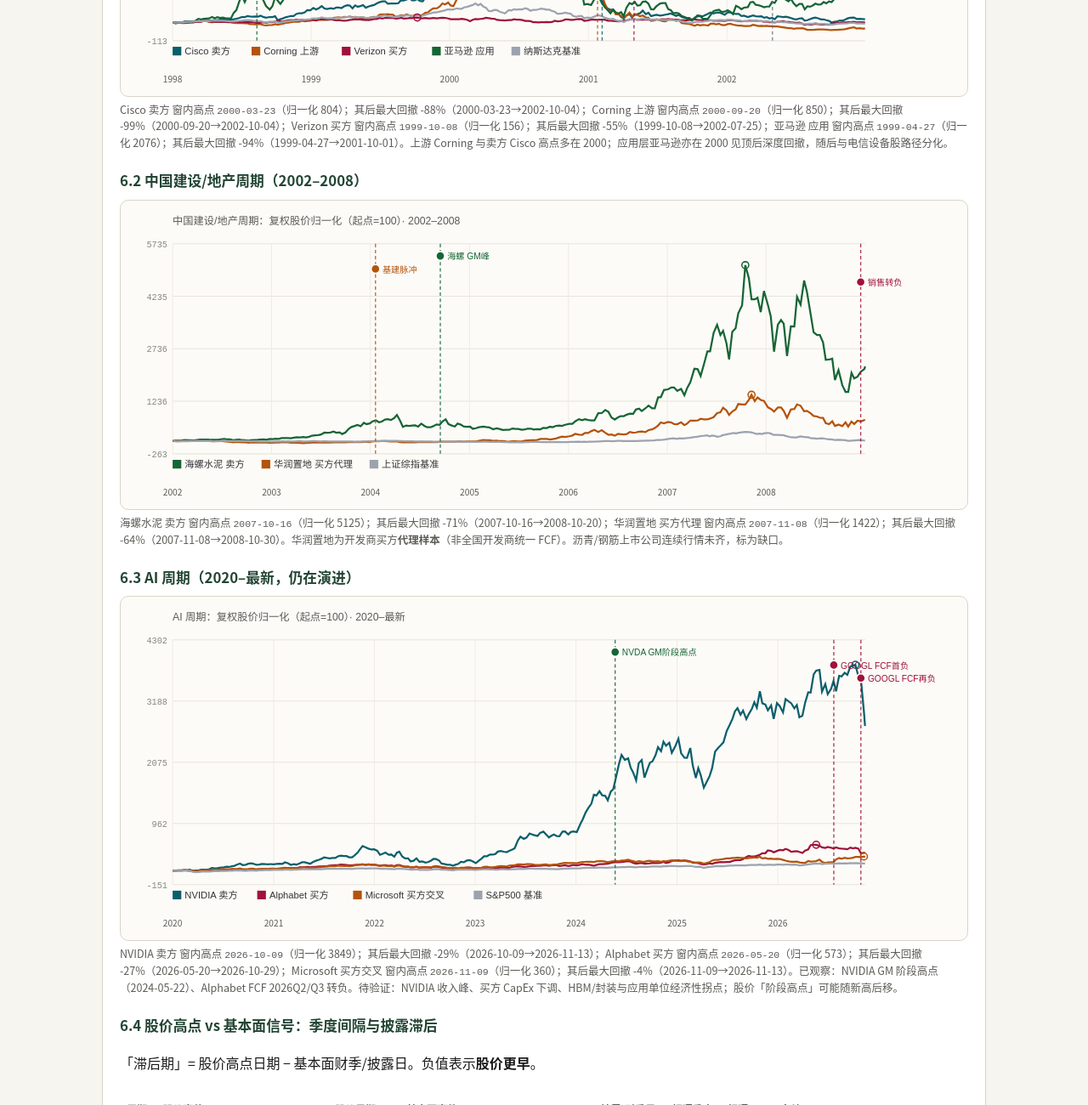
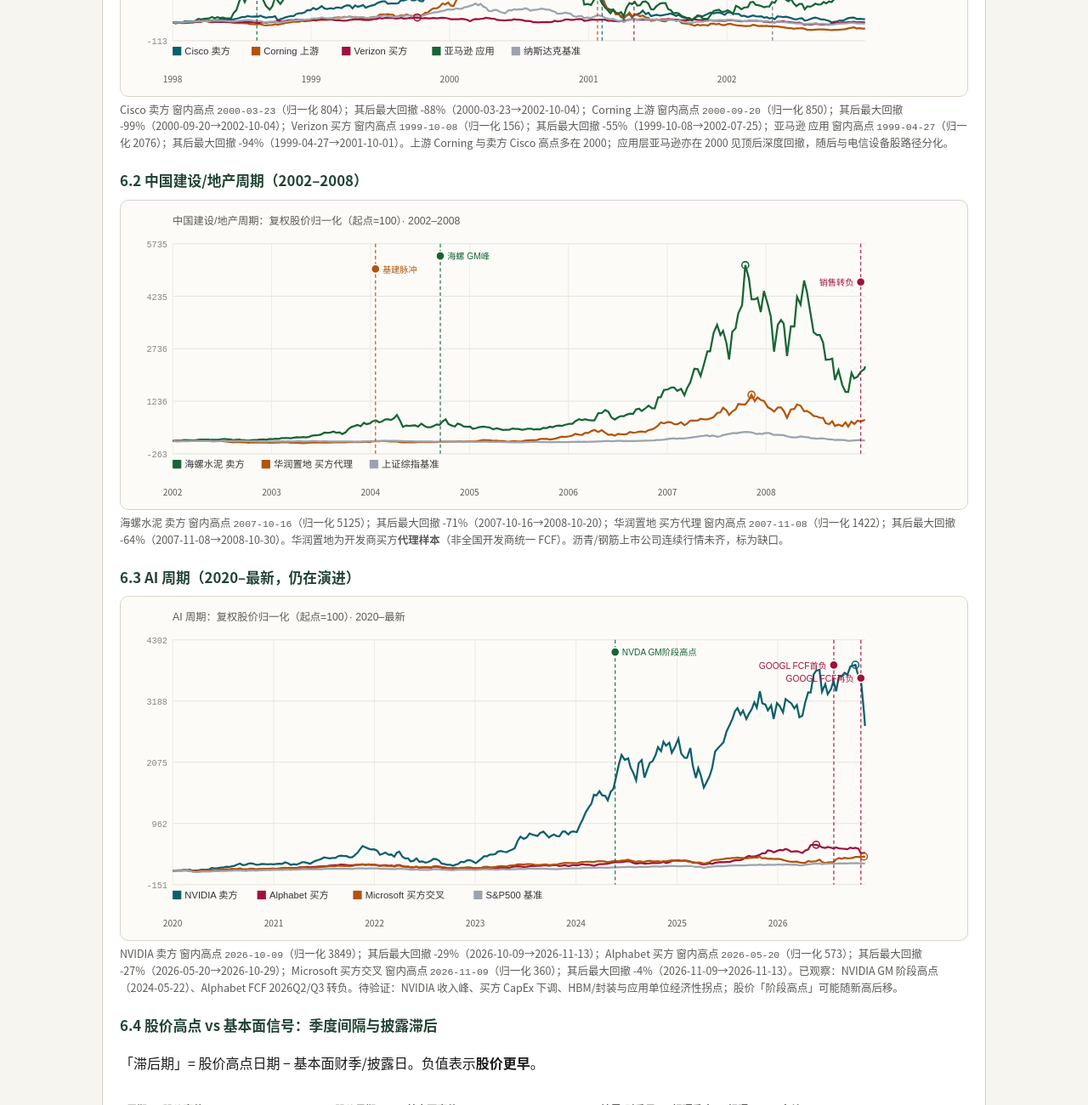
Before and after one commit to iris0614/cycle-peaks, a plain HTML site: page index.html in a window 1280 px wide. Shown: the part 4482-5782 px from the top of the page at 85% size. Drawn offline with Linux system fonts and the light colour scheme.

Commit message:
Keep right-edge event labels inside chart bounds

```diff
--- a/index.html
+++ b/index.html
@@ -460,7 +460,7 @@ footer{margin-top:28px;padding-top:14px;border-top:1px solid var(--line);color:v
 <line x1="583.7" y1="40" x2="583.7" y2="282" stroke="#9f1239" stroke-width="1.3" stroke-dasharray="4 3" opacity="0.85"/>
 <g class="ev-marker" data-eid="vz_fcf_neg" data-zoom="verizon_fcf_proxy" data-tip="VZ · FCF=OCF−CapEx 转负 · 2001Q1 · 披露 2001-05-01" style="cursor:pointer"><circle cx="583.7" cy="99" r="5" fill="#9f1239" stroke="#fff" stroke-width="1.5"/><text x="591.7" y="103" text-anchor="start" fill="#9f1239" font-size="10" font-family="sans-serif">VZ/买方 FCF转负</text></g>
 <line x1="743.3" y1="40" x2="743.3" y2="282" stroke="#6b7280" stroke-width="1.3" stroke-dasharray="4 3" opacity="0.85"/>
-<g class="ev-marker" data-eid="vz_capex_cut" data-zoom="" data-tip="VZ · 现金CapEx实质收缩 · 2002Q1 · 披露 2002-05-01" style="cursor:pointer"><circle cx="743.3" cy="54" r="5" fill="#6b7280" stroke="#fff" stroke-width="1.5"/><text x="751.3" y="58" text-anchor="start" fill="#6b7280" font-size="10" font-family="sans-serif">买方砍 CapEx</text></g>
+<g class="ev-marker" data-eid="vz_capex_cut" data-zoom="" data-tip="VZ · 现金CapEx实质收缩 · 2002Q1 · 披露 2002-05-01" style="cursor:pointer"><circle cx="743.3" cy="54" r="5" fill="#6b7280" stroke="#fff" stroke-width="1.5"/><text x="735.3" text-anchor="end" y="58" fill="#6b7280" font-size="10" font-family="sans-serif">买方砍 CapEx</text></g>
 <circle cx="407.1" cy="190.9" r="4" fill="none" stroke="#0b5f6b" stroke-width="1.5"/>
 <circle cx="486.2" cy="186.3" r="4" fill="none" stroke="#b45309" stroke-width="1.5"/>
 <circle cx="334.0" cy="255.3" r="4" fill="none" stroke="#9f1239" stroke-width="1.5"/>
@@ -509,7 +509,7 @@ footer{margin-top:28px;padding-top:14px;border-top:1px solid var(--line);color:v
 <line x1="285.8" y1="40" x2="285.8" y2="282" stroke="#b45309" stroke-width="1.3" stroke-dasharray="4 3" opacity="0.85"/>
 <g class="ev-marker" data-eid="china_infra_pulse" data-zoom="" data-tip="宏观 · 基建投资同比+45.8% · 2003FY · 披露 2004-01-20" style="cursor:pointer"><circle cx="285.8" cy="69" r="5" fill="#b45309" stroke="#fff" stroke-width="1.5"/><text x="293.8" y="73" text-anchor="start" fill="#b45309" font-size="10" font-family="sans-serif">基建脉冲</text></g>
 <line x1="845.0" y1="40" x2="845.0" y2="282" stroke="#9f1239" stroke-width="1.3" stroke-dasharray="4 3" opacity="0.85"/>
-<g class="ev-marker" data-eid="china_sales_crash" data-zoom="" data-tip="宏观 · 商品房销售面积同比−14.7% · 2008FY · 披露 2008-12-15" style="cursor:pointer"><circle cx="845.0" cy="84" r="5" fill="#9f1239" stroke="#fff" stroke-width="1.5"/><text x="853.0" y="88" text-anchor="start" fill="#9f1239" font-size="10" font-family="sans-serif">销售转负</text></g>
+<g class="ev-marker" data-eid="china_sales_crash" data-zoom="" data-tip="宏观 · 商品房销售面积同比−14.7% · 2008FY · 披露 2008-12-15" style="cursor:pointer"><circle cx="845.0" cy="84" r="5" fill="#9f1239" stroke="#fff" stroke-width="1.5"/><text x="837.0" text-anchor="end" y="88" fill="#9f1239" font-size="10" font-family="sans-serif">销售转负</text></g>
 <circle cx="712.0" cy="64.6" r="4" fill="none" stroke="#166534" stroke-width="1.5"/>
 <circle cx="719.2" cy="214.0" r="4" fill="none" stroke="#b45309" stroke-width="1.5"/>
 </svg></div>
@@ -557,9 +557,9 @@ footer{margin-top:28px;padding-top:14px;border-top:1px solid var(--line);color:v
 <line x1="562.0" y1="40" x2="562.0" y2="322" stroke="#166534" stroke-width="1.3" stroke-dasharray="4 3" opacity="0.85"/>
 <g class="ev-marker" data-eid="nvda_gm_high" data-zoom="nvda_gm_stage_high" data-tip="NVDA · GAAP GM 78.4% · FY25Q1 · 披露 2024-05-22 · 确认 待窗口结束确认" style="cursor:pointer"><circle cx="562.0" cy="54" r="5" fill="#166534" stroke="#fff" stroke-width="1.5"/><text x="570.0" y="58" text-anchor="start" fill="#166534" font-size="10" font-family="sans-serif">NVDA GM阶段高点</text></g>
 <line x1="814.0" y1="40" x2="814.0" y2="322" stroke="#9f1239" stroke-width="1.3" stroke-dasharray="4 3" opacity="0.85"/>
-<g class="ev-marker" data-eid="googl_fcf_neg" data-zoom="googl_fcf_first_neg" data-tip="GOOGL · FCF −$5.9B · 2026Q2 · 披露 2026-07-23" style="cursor:pointer"><circle cx="814.0" cy="69" r="5" fill="#9f1239" stroke="#fff" stroke-width="1.5"/><text x="822.0" y="73" text-anchor="start" fill="#9f1239" font-size="10" font-family="sans-serif">GOOGL FCF首负</text></g>
+<g class="ev-marker" data-eid="googl_fcf_neg" data-zoom="googl_fcf_first_neg" data-tip="GOOGL · FCF −$5.9B · 2026Q2 · 披露 2026-07-23" style="cursor:pointer"><circle cx="814.0" cy="69" r="5" fill="#9f1239" stroke="#fff" stroke-width="1.5"/><text x="806.0" text-anchor="end" y="73" fill="#9f1239" font-size="10" font-family="sans-serif">GOOGL FCF首负</text></g>
 <line x1="845.2" y1="40" x2="845.2" y2="322" stroke="#9f1239" stroke-width="1.3" stroke-dasharray="4 3" opacity="0.85"/>
-<g class="ev-marker" data-eid="googl_fcf_neg2" data-zoom="" data-tip="GOOGL · FCF −$9.1B · 2026Q3 · 披露 2026-10-29" style="cursor:pointer"><circle cx="845.2" cy="84" r="5" fill="#9f1239" stroke="#fff" stroke-width="1.5"/><text x="853.2" y="88" text-anchor="start" fill="#9f1239" font-size="10" font-family="sans-serif">GOOGL FCF再负</text></g>
+<g class="ev-marker" data-eid="googl_fcf_neg2" data-zoom="" data-tip="GOOGL · FCF −$9.1B · 2026Q3 · 披露 2026-10-29" style="cursor:pointer"><circle cx="845.2" cy="84" r="5" fill="#9f1239" stroke="#fff" stroke-width="1.5"/><text x="837.2" text-anchor="end" y="88" fill="#9f1239" font-size="10" font-family="sans-serif">GOOGL FCF再负</text></g>
 <circle cx="838.9" cy="68.7" r="4" fill="none" stroke="#0b5f6b" stroke-width="1.5"/>
 <circle cx="793.7" cy="276.1" r="4" fill="none" stroke="#9f1239" stroke-width="1.5"/>
 <circle cx="848.7" cy="289.6" r="4" fill="none" stroke="#b45309" stroke-width="1.5"/>
```
